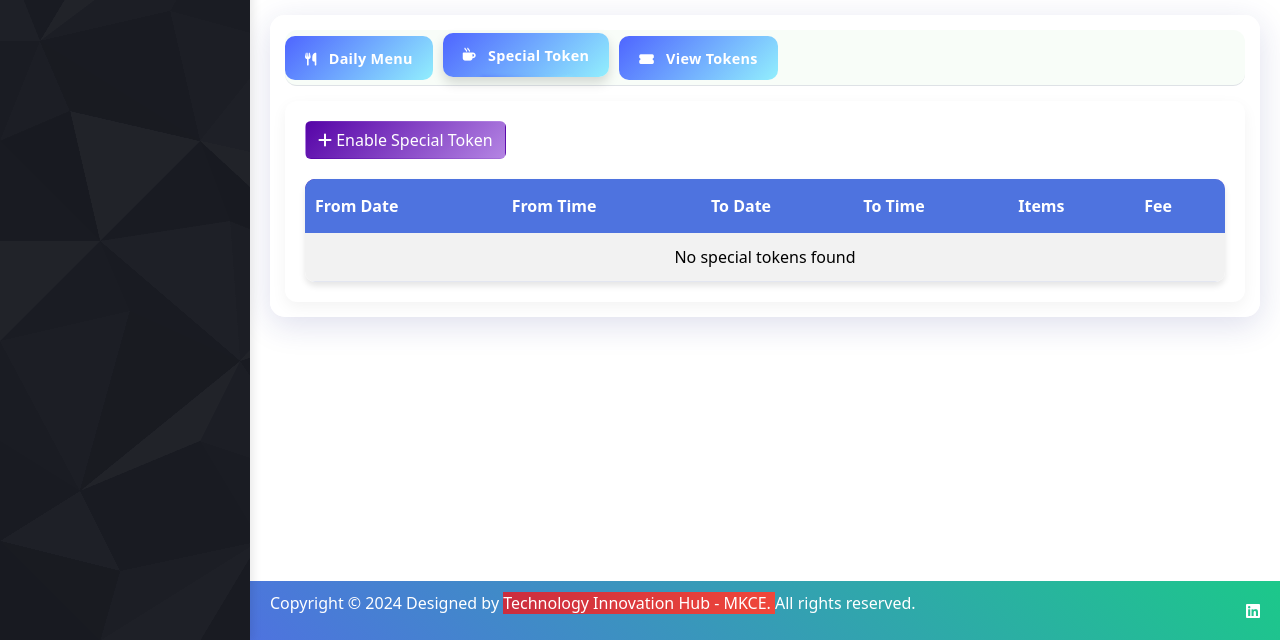
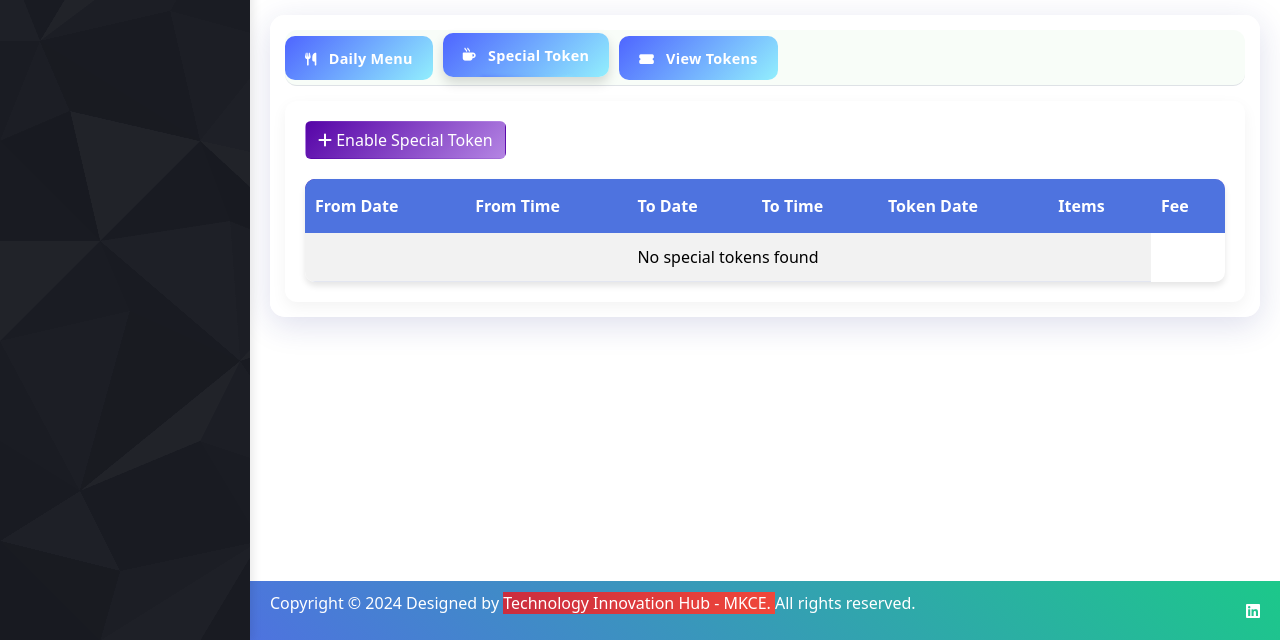
Before and after one commit to arunsanjeevms/Hostel-Management-System, a PHP site: page /mess_index.php in a window 1280 px wide, after a click on "Special Token". Shown: the part 159-799 px from the top of the page. Run offline with PHP 8.4, Linux system fonts and the light colour scheme; data comes from the database, SQL or seed files in the repository; data that the repository does not hold is empty; some libraries are stand-ins or nearby versions.

Commit message:
token date is added

```diff
--- a/api.php
+++ b/api.php
@@ -552,7 +552,7 @@ function createSpecialToken($conn) {
     $from_time = $_POST['from_time'] ?? '';
     $to_date = $_POST['to_date'] ?? '';
     $to_time = $_POST['to_time'] ?? '';
-    $token_date = $POST['token_date'] ?? '';
+    $token_date = $_POST['token_date'] ?? '';
     $menu_items = $_POST['menu_items'] ?? '';
     $fee = floatval($_POST['fee'] ?? 0.00);
 
--- a/mess_index.php
+++ b/mess_index.php
@@ -287,6 +287,7 @@
                                         <th>From Time</th>
                                         <th>To Date</th>
                                         <th>To Time</th>
+                                        <th>Token Date</th>
                                         <th>Items</th>
                                         <th>Fee</th>
                                     </tr>
@@ -498,6 +499,10 @@
                     <div class="mb-3">
                         <label for="tokentoTime" class="form-label">To Time</label>
                         <input type="time" class="form-control" id="tokentoTime" name="time" required>
+                    </div>
+                    <div class="mb-3">
+                        <label for="tokenDate" class="form-label">Token Date</label>
+                        <input type="date" class="form-control" id="tokenDate" name="date" required>
                     </div>
                     <!-- FIXED: Dedicated Menu Items field for Special Token -->
                     <div class="mb-3">
@@ -883,6 +888,7 @@
                     <td>${token.from_time || 'N/A'}</td>
                     <td>${token.to_date || 'N/A'}</td>
                     <td>${token.to_time || 'N/A'}</td>
+                    <td>${token.token_date || 'N/A'}</td>
                     <td>${token.menu_items || 'N/A'}</td>
                     <td>₹${parseFloat(token.fee || 0).toFixed(2)}</td>
                 </tr>
@@ -902,6 +908,7 @@
         const fromTime = $('#tokenfromTime').val();
         const toDate = $('#tokentoDate').val();
         const toTime = $('#tokentoTime').val();
+        const tokensDate = $('#tokenDate').val();
         const menuItems = $('#specialMenuItems').val();  // FIXED: Use dedicated field
         const fee = $('#specialtokenFee').val();
 
@@ -910,6 +917,7 @@
         console.log("- From Time:", fromTime);
         console.log("- To Date:", toDate);
         console.log("- To Time:", toTime);
+        console.log("- Token Date:",tokensDate)
         console.log("- Menu Items:", menuItems);
         console.log("- Fee:", fee);
 
@@ -919,6 +927,7 @@
             from_time: fromTime,
             to_date: toDate,
             to_time: toTime,
+            token_date: tokensDate,
             menu_items: menuItems,
             fee: fee
         };
@@ -929,6 +938,7 @@
         if (!data.from_time) missing.push('From Time');
         if (!data.to_date) missing.push('To Date');
         if (!data.to_time) missing.push('To Time');
+        if (!data.token_date) missing.push('Token Date');
         if (!data.menu_items) missing.push('Menu Items');
         if (!data.fee) missing.push('Fee');
 
@@ -955,6 +965,7 @@
                     from_time: data.from_time,
                     to_date: data.to_date,
                     to_time: data.to_time,
+                    token_date: data.token_date,
                     menu_items: data.menu_items,
                     fee: data.fee
                 };
@@ -1114,6 +1125,7 @@
         $('#tokenfromTime').val('');
         $('#tokentoDate').val('');
         $('#tokentoTime').val('');
+        $ ('#tokenDate').val('');
         $('#specialMenuItems').val('');  // FIXED: Clear correct field
         $('#specialtokenFee').val('');
     }
```
